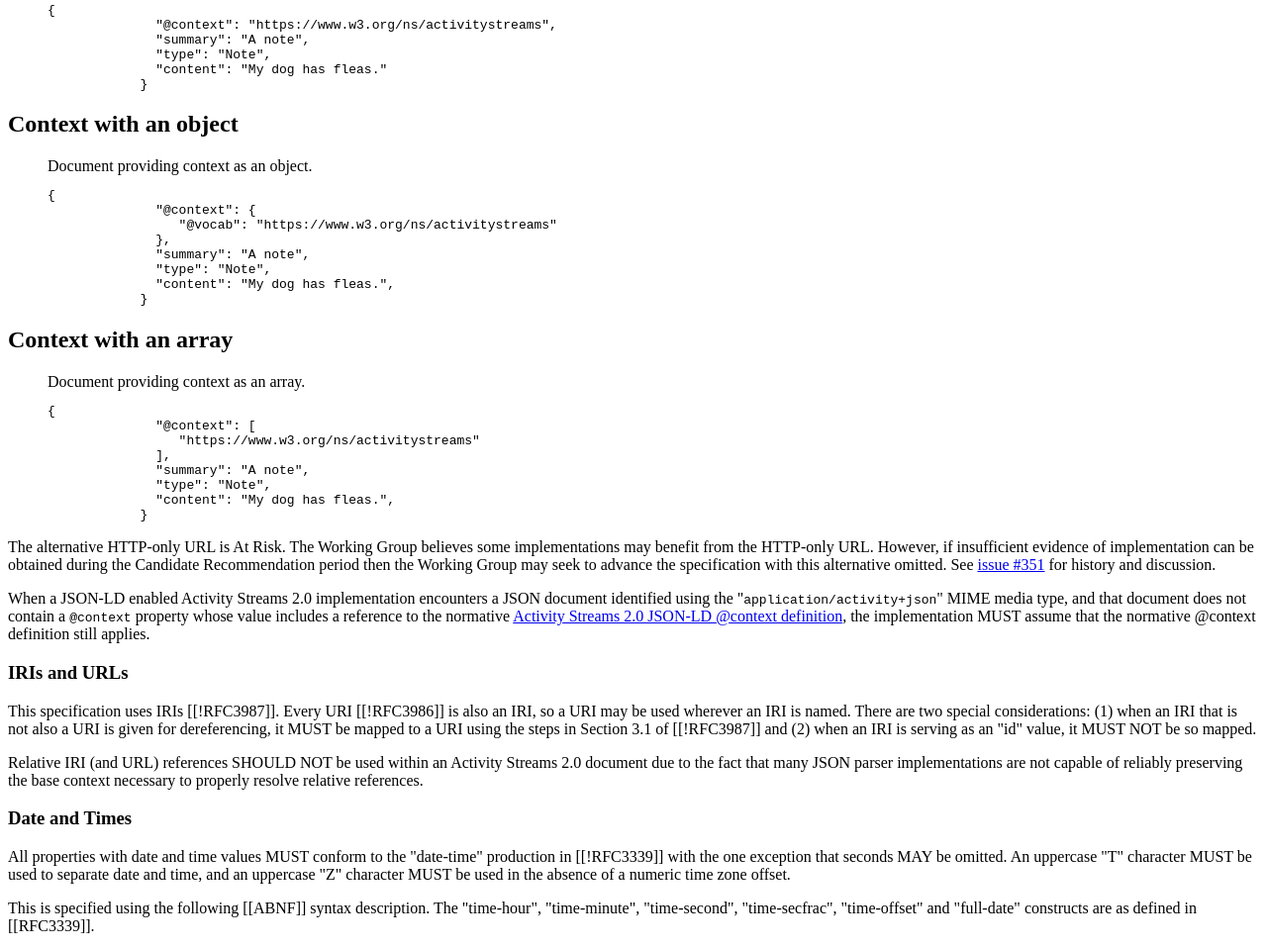
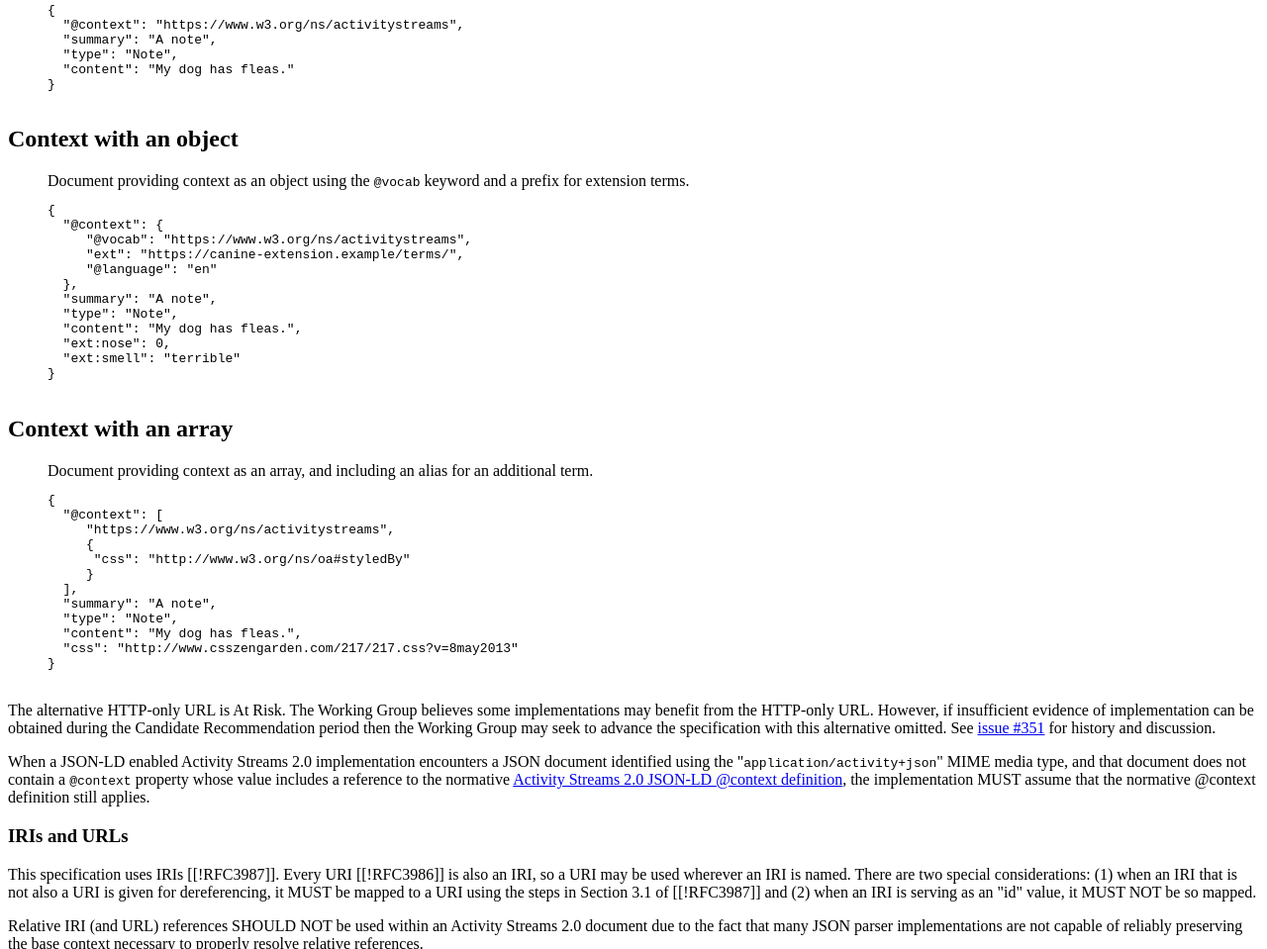
Before and after one commit to w3c/activitystreams, a plain HTML site: page core/index.html in a window 1280 px wide. Shown: the part 2135-3094 px from the top of the page at 99% size. Drawn offline with Linux system fonts and the light colour scheme; a script that the page names is missing.

Commit message:
Update context examples

```diff
--- a/core/index.html
+++ b/core/index.html
@@ -390,12 +390,14 @@
               Document providing a context as a string.
             </figcaption>
             <div id="ex1-jsonld" style="display: block;">
-            <pre class="example highlight json">{
+              <pre class="example highlight json">
+{
   "@context": "https://www.w3.org/ns/activitystreams",
   "summary": "A note",
   "type": "Note",
   "content": "My dog has fleas."
-            }</pre>
+}
+              </pre>
             </div>
           </figure>
         </section>
@@ -405,17 +407,23 @@
 
           <figure>
             <figcaption>
-              Document providing context as an object.
+              Document providing context as an object using the <code>@vocab</code> keyword and a prefix for extension terms.
             </figcaption>
-            <div id="ex1-jsonld" style="display: block;">
-            <pre class="example highlight json">{
+            <div id="ex2-jsonld" style="display: block;">
+              <pre class="example highlight json">
+{
   "@context": {
-                 "@vocab": "https://www.w3.org/ns/activitystreams"
+     "@vocab": "https://www.w3.org/ns/activitystreams",
+     "ext": "https://canine-extension.example/terms/",
+     "@language": "en"
   },
   "summary": "A note",
   "type": "Note",
   "content": "My dog has fleas.",
-            }</pre>
+  "ext:nose": 0,
+  "ext:smell": "terrible"
+}
+              </pre>
             </div>
           </figure>
         </section>
@@ -425,17 +433,23 @@
 
           <figure>
             <figcaption>
-              Document providing context as an array.
+              Document providing context as an array, and including an alias for an additional term.
             </figcaption>
-            <div id="ex1-jsonld" style="display: block;">
-            <pre class="example highlight json">{
+            <div id="ex3-jsonld" style="display: block;">
+            <pre class="example highlight json">
+{
   "@context": [
-                 "https://www.w3.org/ns/activitystreams"
+     "https://www.w3.org/ns/activitystreams",
+     {
+      "css": "http://www.w3.org/ns/oa#styledBy"
+     }
   ],
   "summary": "A note",
   "type": "Note",
   "content": "My dog has fleas.",
-            }</pre>
+  "css": "http://www.csszengarden.com/217/217.css?v=8may2013"
+}
+              </pre>
             </div>
           </figure>
         </section>
```
Lines whose indentation alone changed are shown as unchanged.
